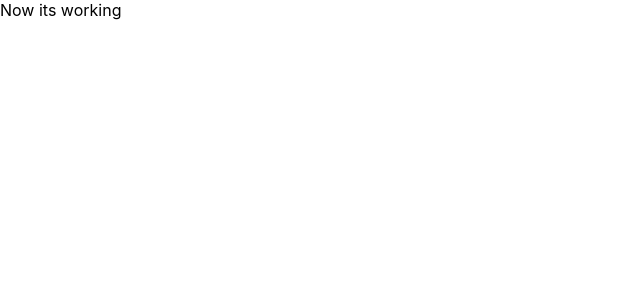
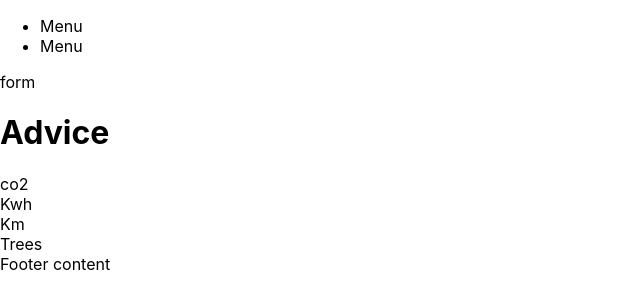
Before and after one commit to nikidkny/sustainableweb, a Next.js app: page / in a window 1280 px wide. Shown: the top 308 px of the page, without its empty margins (0-640 px from the left). Built offline with nearby package versions, Linux system fonts and the light colour scheme.

Commit message:
components running

```diff
--- /dev/null
+++ b/components/Form.js
@@ -0,0 +1,3 @@
+export default function Form() {
+  return <div>form</div>;
+}
--- /dev/null
+++ b/components/GettingCo2.js
@@ -0,0 +1,3 @@
+export default function GettingCo2() {
+  return <div>co2</div>;
+}
--- /dev/null
+++ b/components/GettingKm.js
@@ -0,0 +1,3 @@
+export default function GettingKm() {
+  return <div>Km</div>;
+}
--- /dev/null
+++ b/components/GettingKwh.js
@@ -0,0 +1,3 @@
+export default function GettingKwh() {
+  return <div>Kwh</div>;
+}
--- /dev/null
+++ b/components/GettingTrees.js
@@ -0,0 +1,3 @@
+export default function GettingTrees() {
+  return <div>Trees</div>;
+}
--- /dev/null
+++ b/components/Layout.js
@@ -0,0 +1,16 @@
+export default function Layout({ children }) {
+  return (
+    <>
+      <header>
+        <nav>
+          <ul>
+            <li> Menu</li>
+            <li>Menu</li>
+          </ul>
+        </nav>
+      </header>
+      <main>{children}</main>
+      <footer>Footer content</footer>
+    </>
+  );
+}
--- a/pages/_app.js
+++ b/pages/_app.js
@@ -1,7 +1,12 @@
-import '../styles/globals.css'
+import "../styles/globals.css";
+import Layout from "../components/Layout";
 
 function MyApp({ Component, pageProps }) {
-  return <Component {...pageProps} />
+  return (
+    <Layout>
+      <Component {...pageProps} />
+    </Layout>
+  );
 }
 
-export default MyApp
+export default MyApp;
--- a/pages/index.js
+++ b/pages/index.js
@@ -1,5 +1,19 @@
-import Head from "next/head";
-
+import Form from "../components/Form";
+import GettingCo2 from "../components/GettingCo2";
+import GettingKwh from "../components/GettingKwh";
+import GettingKm from "../components/GettingKm";
+import GettingTrees from "../components/GettingTrees";
 export default function Home() {
-  return <div>Now its working</div>;
+  return (
+    <>
+      <Form />
+      <h1>
+        <a>Advice</a>
+      </h1>
+      <GettingCo2 />
+      <GettingKwh />
+      <GettingKm />
+      <GettingTrees />
+    </>
+  );
 }
```
